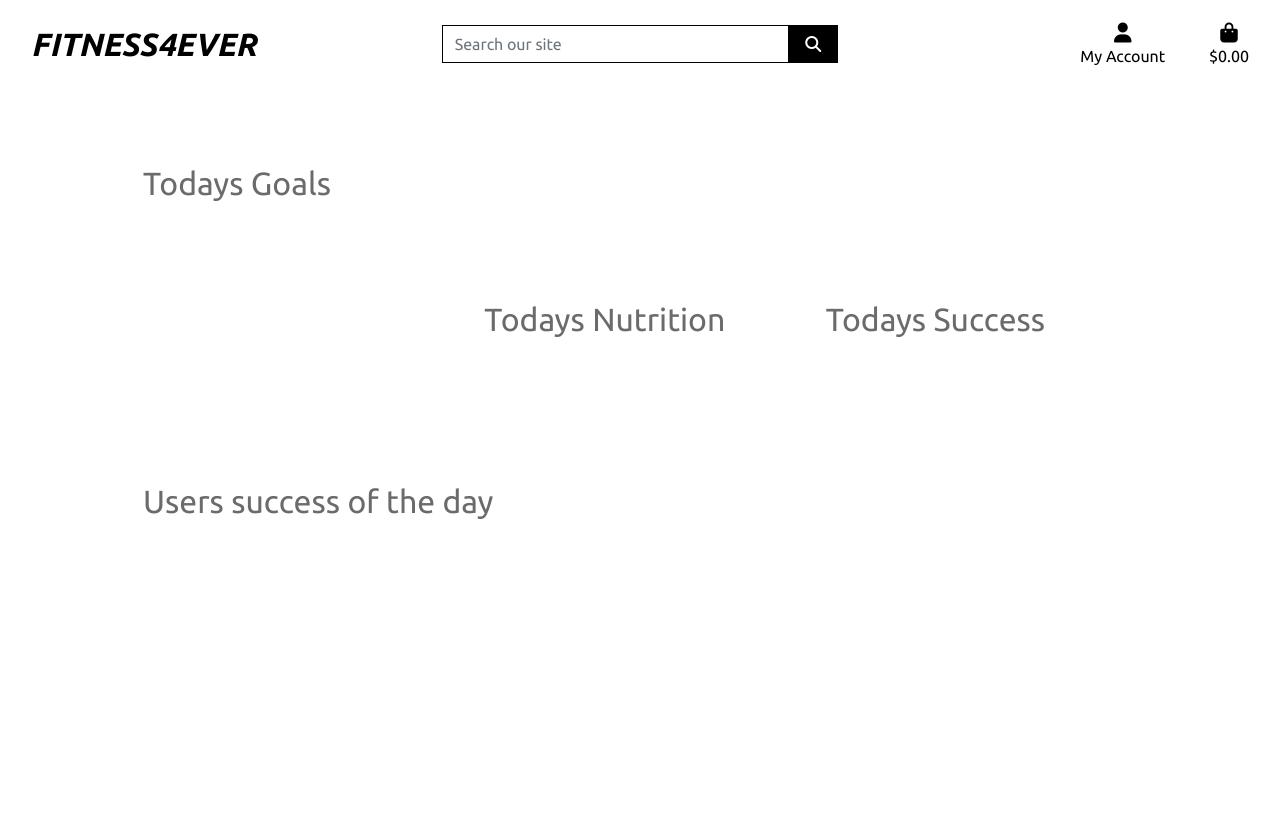
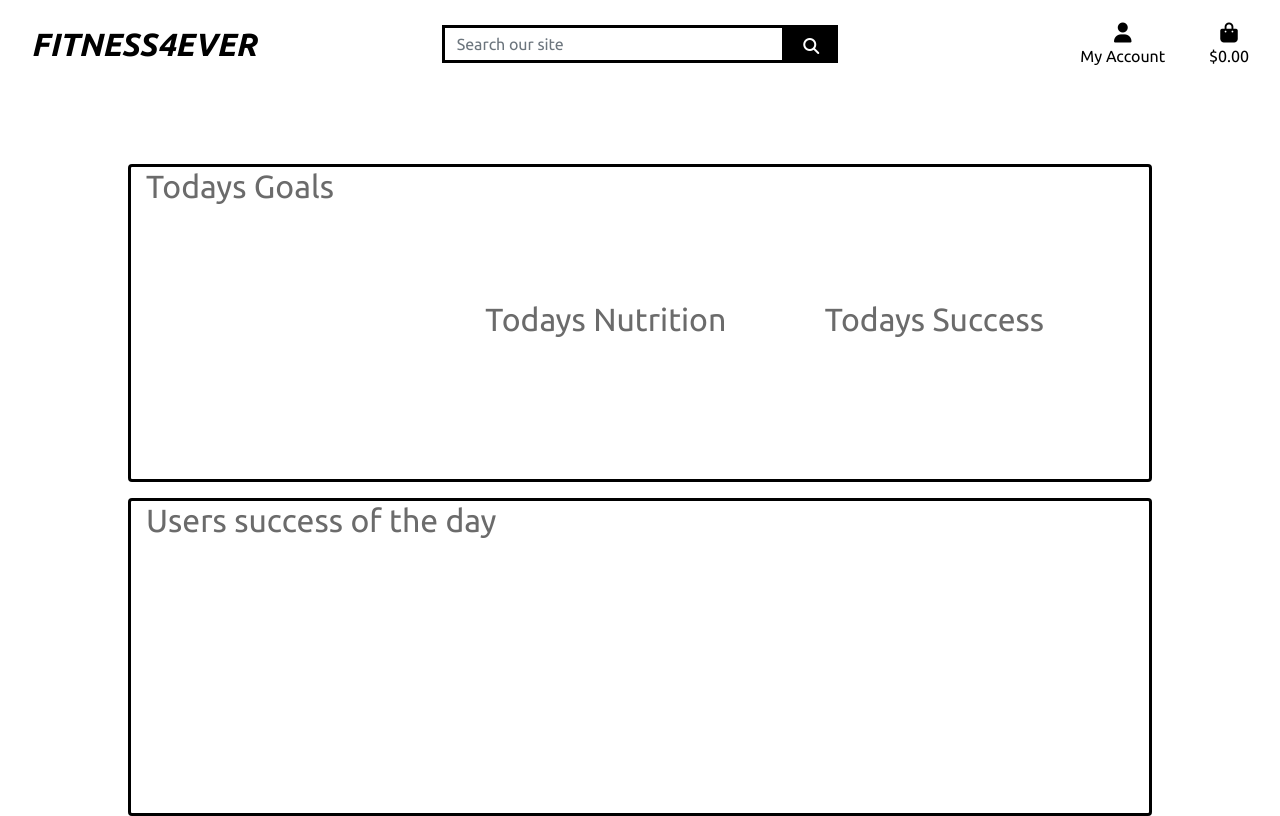
Before and after one commit to BBrocklebank/Fitness4Ever, a Django app: page / in a window 1280 px wide. Before the commit the page ends 519 px from the top, so only its background shows below. Run offline with Django 3.2, Linux system fonts and the light colour scheme; some libraries are stand-ins or nearby versions.

Commit message:
Style: Styled homepage content boxes

```diff
--- a/home/templates/home/index.html
+++ b/home/templates/home/index.html
@@ -11,7 +11,7 @@
 
 {% block content %}
 <div class="container h-100">
-    <div class="row h-50">
+    <div class="row h-50 border border-black border-dark rounded">
         <div class="col-4">
             <h2>Todays Goals</h2>
         </div>
@@ -22,7 +22,7 @@
             <h2>Todays Success</h2>
         </div>
     </div>
-    <div class="row h-50">
+    <div class="row h-50 mt-3 border border-black border-dark rounded">
         <div class="col-12">
             <h2>Users success of the day</h2>
         </div>
--- a/static/css/base.css
+++ b/static/css/base.css
@@ -52,7 +52,7 @@ body {
 }
 
 .border-black {
-    border: 1px solid black !important;
+    border: 3px solid black !important;
 }
 
 /* -------------------------------- Media Queries */
```
